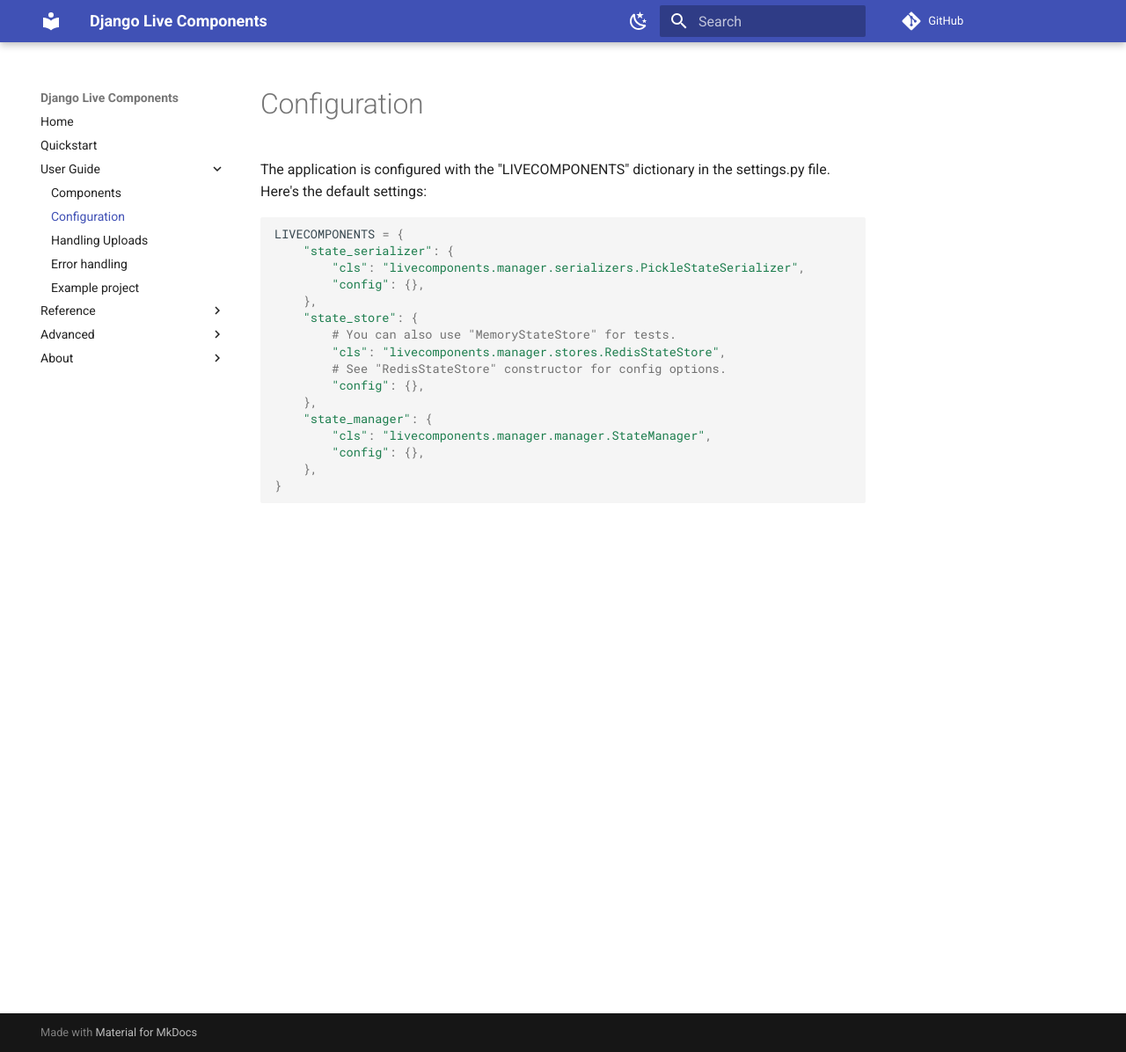
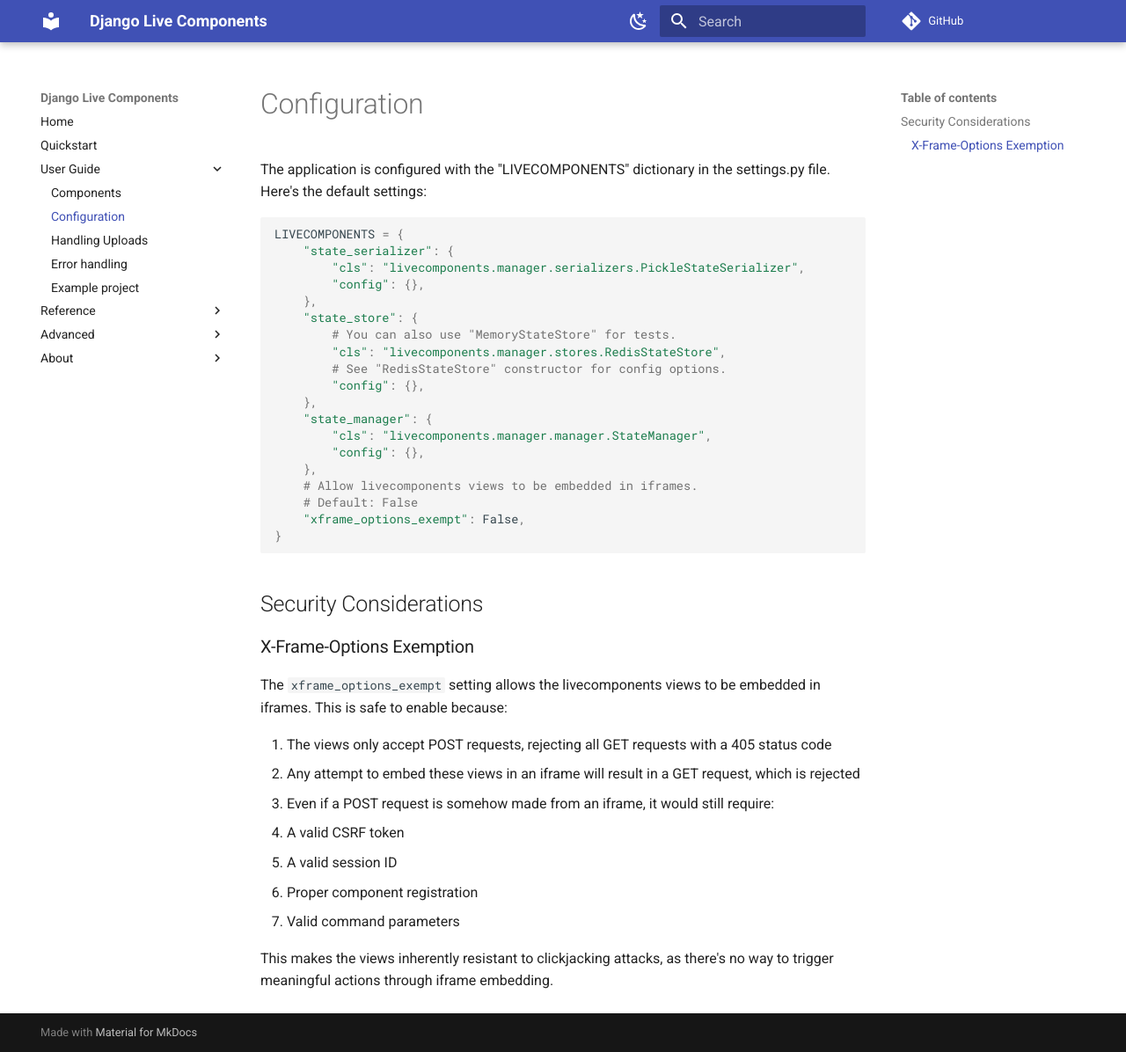
Before and after one commit to om-proptech/livecomponents, an MkDocs documentation site: the page built from docs/configuration.md, in a window 1280 px wide and 1196 px high. Shown: the whole window at 88% size. Built offline with MkDocs 1.6.1 and Material for MkDocs 9.7.7, drawn with Linux system fonts in a browser that asks for light colours; comment, search, counter and statistics services are not loaded.

Commit message:
Add xframe_options_exempt setting for iframe embedding
- Introduce `xframe_options_exempt` setting to allow livecomponents views to be embedded in iframes.
- Update documentation to include security considerations for iframe embedding.

````diff
--- a/docs/configuration.md
+++ b/docs/configuration.md
@@ -18,5 +18,24 @@
         "cls": "livecomponents.manager.manager.StateManager",
         "config": {},
     },
+    # Allow livecomponents views to be embedded in iframes.
+    # Default: False
+    "xframe_options_exempt": False,
 }
 ```
+
+## Security Considerations
+
+### X-Frame-Options Exemption
+
+The `xframe_options_exempt` setting allows the livecomponents views to be embedded in iframes. This is safe to enable because:
+
+1. The views only accept POST requests, rejecting all GET requests with a 405 status code
+2. Any attempt to embed these views in an iframe will result in a GET request, which is rejected
+3. Even if a POST request is somehow made from an iframe, it would still require:
+   - A valid CSRF token
+   - A valid session ID
+   - Proper component registration
+   - Valid command parameters
+
+This makes the views inherently resistant to clickjacking attacks, as there's no way to trigger meaningful actions through iframe embedding.
````
Also changed, not shown: CHANGELOG.md (+6 -3 lines), 2 other files.
